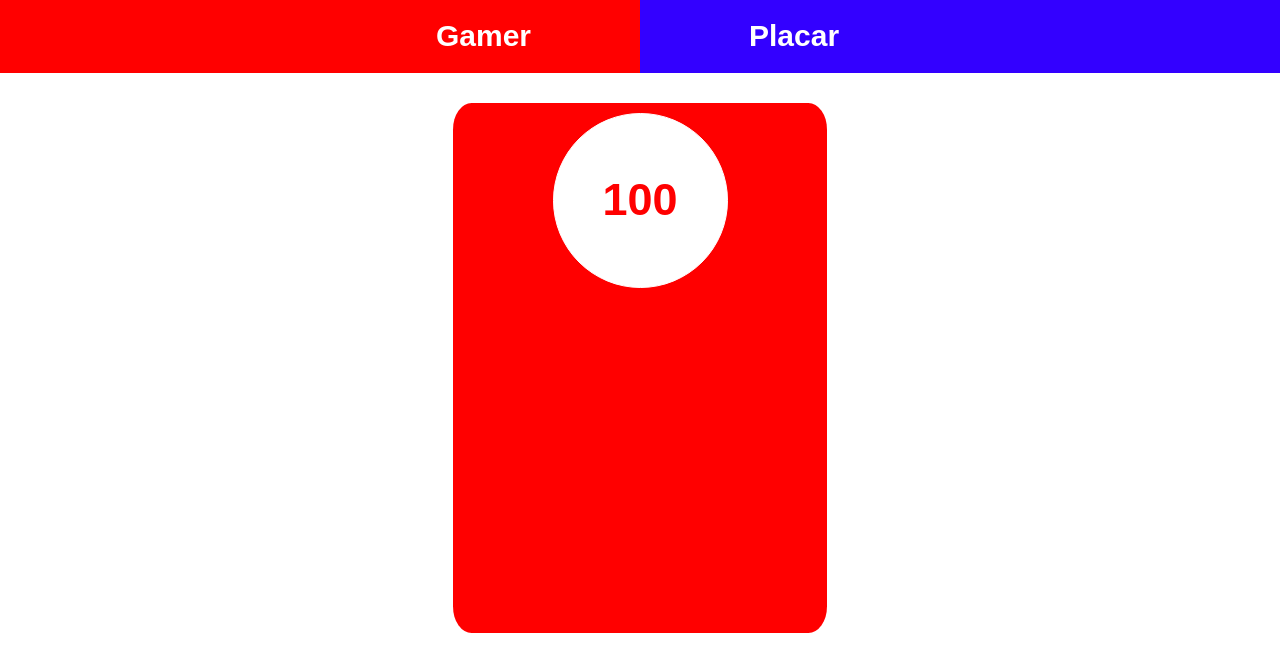
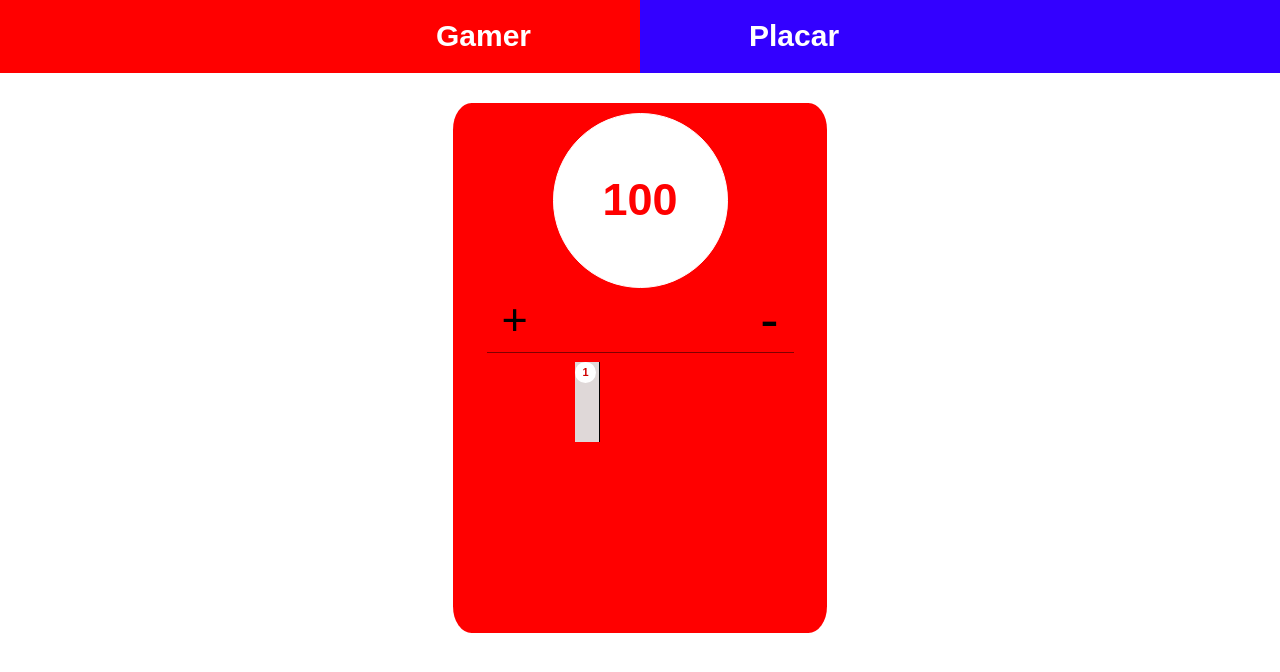
Before and after one commit to DevDemetrio/GamerPoint, a React (Vite) app: page / in a window 1280 px wide. Shown: the top 672 px of the page. Built offline with nearby package versions, Linux system fonts and the light colour scheme.

Commit message:
Iniciando o desenvolvimento dos botões

```diff
--- a/src/App.jsx
+++ b/src/App.jsx
@@ -1,6 +1,7 @@
 import React from 'react'
 import Header from './componets/Header'
 import Card from './componets/Card'
+import color from './colors'
 
 function App() {
 
@@ -8,7 +9,8 @@ function App() {
   return (
     <>
       <Header />
-      <Card />
+      <Card primaryColor={color.primaryColor}
+            primaryDetailColor={color.primaryDetailColor}/>
     </>
   )
 }
--- /dev/null
+++ b/src/colors.js
@@ -0,0 +1,8 @@
+const colors = {
+  primaryColor : '#FF0000',
+  primaryDetailColor: '#810000',
+  secondColor  : "#3300FF",
+  secondDetailColor : '#2E09C0'
+}
+
+export default colors
--- /dev/null
+++ b/src/componets/ButtonMore/index.jsx
@@ -0,0 +1,10 @@
+import { Button } from "./styled"
+
+const ButttonMore = () =>{
+  return(
+    <Button>
+      1
+    </Button>
+  )
+}
+export default ButttonMore
--- /dev/null
+++ b/src/componets/ButtonMore/styled.js
@@ -0,0 +1,18 @@
+import styled from "styled-components";
+
+
+
+export const Button = styled.button`
+  width: 21px;
+  height: 21px;
+  display: flex;
+  justify-content: center;
+  align-items: center;
+  border: none;
+  border-radius: 50%;
+  background-color: #FFFFFF;
+
+  font-size: 11px;
+  font-weight: bold;
+  color: #D00000;
+`
--- a/src/componets/Card/index.jsx
+++ b/src/componets/Card/index.jsx
@@ -1,14 +1,31 @@
 import { CardContainer, CirclePoint, Point } from "./styled"
+import { DivMoreLess, Less, More } from "../infoMoreLess"
+import ButttonMore from "../ButtonMore"
+import { ButtonContainer, ButtonCotainerInternal } from "../../containerButton"
 
 
-const Card = () =>{
+const Card = ({primaryColor, primaryDetailColor}) =>{
+
   return(
-    <CardContainer>
+    <CardContainer $primaryColor={primaryColor}>
       <CirclePoint>
           <Point>
             100
           </Point>
       </CirclePoint>
+      <DivMoreLess $primaryDetailColor={primaryDetailColor}>
+          <More>
+             +
+          </More>
+          <Less>
+            -
+          </Less>
+      </DivMoreLess>
+      <ButtonContainer >
+          <ButtonCotainerInternal >
+            <ButttonMore />
+          </ButtonCotainerInternal>
+      </ButtonContainer>
     </CardContainer>
   )
 }
--- a/src/componets/Card/styled.js
+++ b/src/componets/Card/styled.js
@@ -6,7 +6,7 @@ export const CardContainer = styled.div`
   margin-top: 30px;
   border-radius: 5%;
   padding-top: 10px;
-  background-color: #FF0000;
+  background-color: ${(props) => props.$primaryColor };
   margin-left: auto;
   margin-right: auto;
 
--- /dev/null
+++ b/src/componets/infoMoreLess.js
@@ -0,0 +1,38 @@
+import styled from "styled-components";
+
+export const DivMoreLess = styled.div`
+  width: 130px;
+  padding: 0 15px 0 15px;
+  margin-left: auto;
+  margin-right: auto;
+  display: flex;
+  justify-content: space-between;
+  align-items: center;
+  border: 1px solid ${(props) => props.$primaryDetailColor};
+  border-top: none;
+  border-left: none;
+  border-right: none;
+
+  @media(min-width: 600px){
+    width: 307px;
+  }
+
+`
+export const More = styled.span`
+  display: block;
+  font-size: 20px;
+  color: ${(props) => props.$primaryDetailColor};
+
+  @media(min-width: 600px){
+    font-size: 45px;
+  }
+`
+export const Less = styled.span`
+  display: block;
+  font-size: 30px;
+  color: ${(props) => props.$primaryDetailColor};
+
+  @media(min-width: 600px){
+    font-size: 55px;
+  }
+`
--- /dev/null
+++ b/src/containerButton.js
@@ -0,0 +1,20 @@
+import styled from "styled-components";
+
+export const ButtonContainer = styled.div`
+  width: 130px;
+  height: 80px;
+  margin: 9px auto 0 auto;
+  border: none;
+
+`
+
+export const ButtonCotainerInternal = styled.div`
+  width: 25px;
+  height: 80px;
+  border: 1px solid #000000;
+  border-left: none;
+  border-bottom: none;
+  border-top: none;
+  background-color: #dfd8d8;
+
+`
```
